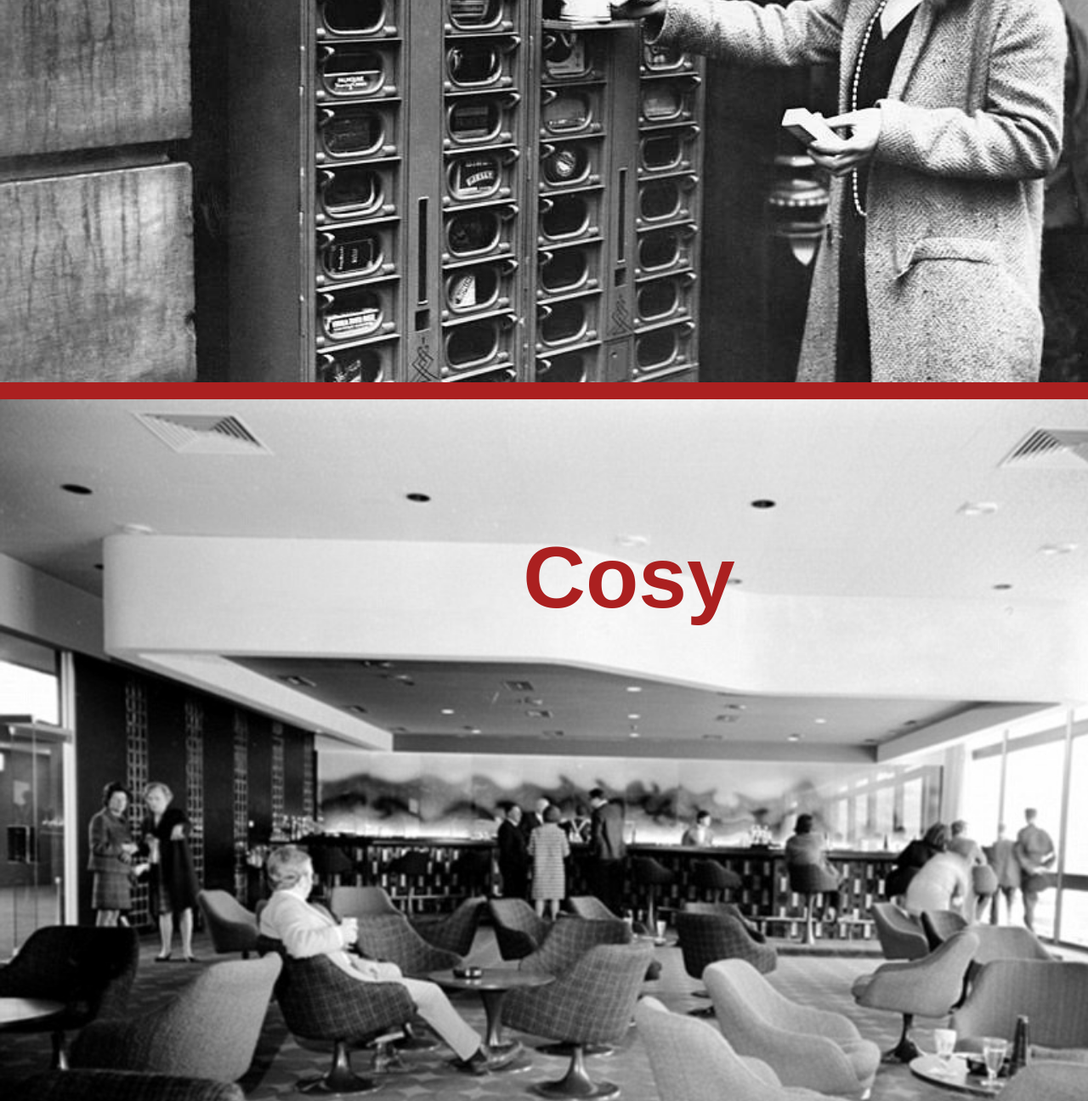
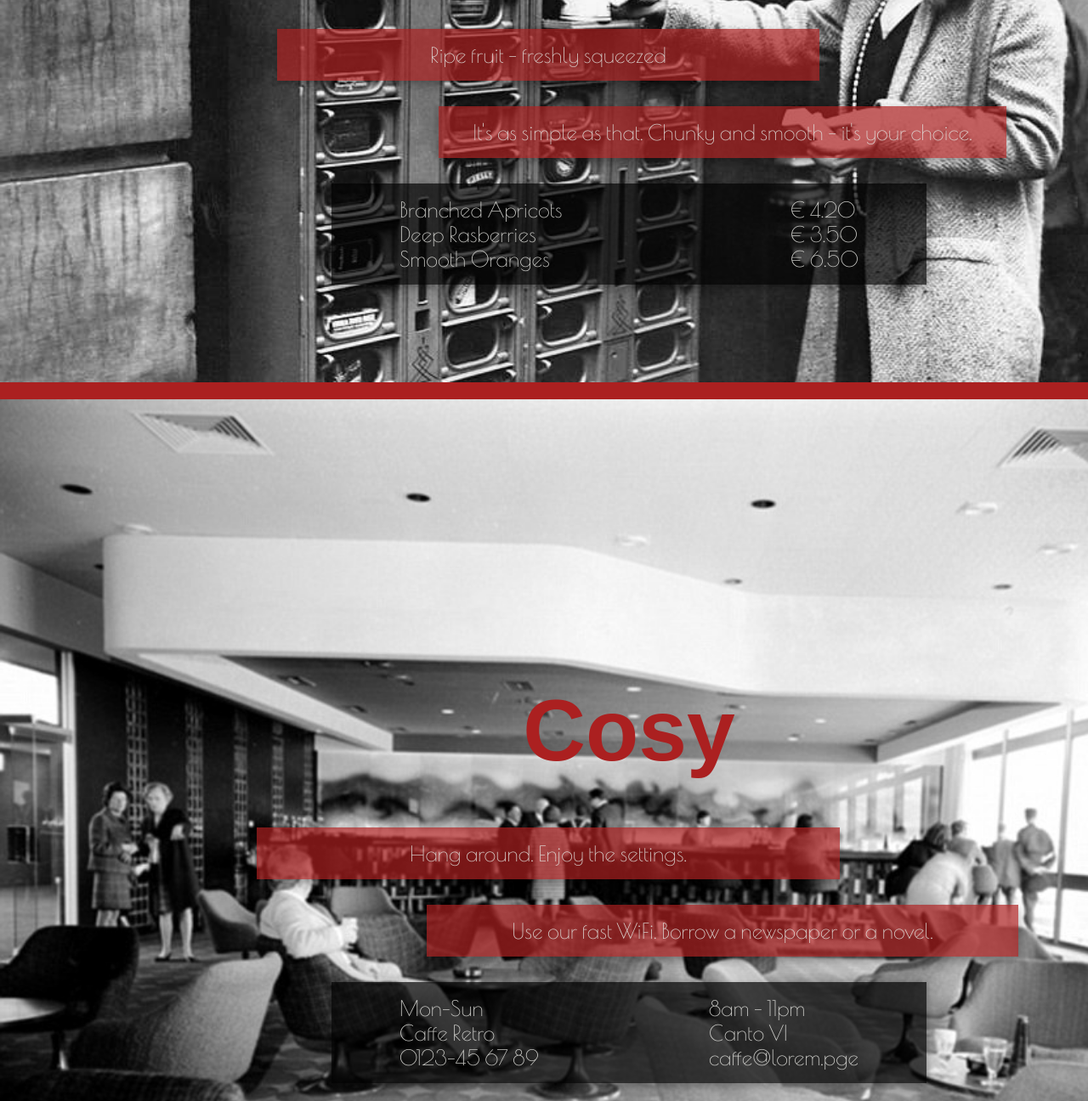
Before and after one commit to SofiaHjerpe/lexicon-css-uppgift, a plain HTML site: page index.html in a window 1280 px wide. Shown: the part 1420-2716 px from the top of the page at 85% size. Drawn offline with nearby package versions, Linux system fonts and the light colour scheme; a web font is replaced by a local one.

Commit message:
add boxes to all sections. Make header position fixed.

```diff
--- a/index.html
+++ b/index.html
@@ -59,10 +59,64 @@
         </div>
       </section>
       <section class="juicy" id="section2">
-        <h1>Juicy</h1>
+        <div class="box-container">
+          <h1 class="heading">Juicy</h1>
+
+          <div class="secondbox" id="b1">
+            <p class="box-text">
+              Ripe fruit - freshly squeezed
+            </p>
+          </div>
+          <div class="box" id="b2">
+            <p class="box-text">
+              It's as simple as that. Chunky and smooth - it's your choice.
+            </p>
+          </div>
+          <div class="thirdbox">
+
+              <div class="list">
+                <p>Branched Apricots</p>
+                <p>Deep Rasberries</p>
+                <p>Smooth Oranges</p>
+            </div>
+
+              <div class="list">
+                <p>€ 4.20</p>
+                <p>€ 3.50</p>
+                <p>€ 6.50</p>
+              </div>
+
+        </div>
       </section>
       <section class="cosy" id="section3">
-        <h1>Cosy</h1>
+        <div class="box-container">
+          <h1 class="heading" id="headingthree">Cosy</h1>
+
+          <div class="box" id="b1">
+            <p class="box-text">
+              Hang around. Enjoy the settings.
+            </p>
+          </div>
+          <div class="secondbox" id="b2">
+            <p class="box-text">
+              Use our fast WiFi. Borrow a newspaper or a novel.
+            </p>
+          </div>
+          <div class="thirdbox">
+
+              <div class="list">
+                <p>Mon-Sun</p>
+                <p>Caffe Retro</p>
+                <p>0123-45 67 89</p>
+            </div>
+
+              <div class="list">
+                <p>8am - 11pm</p>
+                <p>Canto VI</p>
+                <p>caffe@lorem.pge</p>
+              </div>
+
+        </div>
       </section>
     </section>
   </body>
--- a/style.css
+++ b/style.css
@@ -2,18 +2,28 @@ body {
   background-color: rgb(171, 32, 32);
   margin: 0;
 }
+header {
+  background-color: #34242eaa;
+  height: 80px;
+  display: flex;
+  position: fixed;
+  width: 100%;
+  align-items: center;
+}
 nav {
   display: flex;
+  position: relative;
   justify-content: space-around;
   flex: 1;
   margin-inline: 500px;
+
 }
 .box-container {
   display: flex;
   flex-direction: column;
   justify-content: center;
   align-items: center;
-  gap: 25px;
+  gap: 30px;
 }
 .box {
   display: flex;
@@ -23,11 +33,24 @@ nav {
   background-color: rgba(171, 32, 32, 0.7);
   margin-inline: 0 190px;
 }
+#b1 {
+  margin-inline: 0 190px;
+  padding: 16px 180px;
+}
+#b2 {
+  margin-inline: 220px 0;
+}
 .secondbox {
   padding: 16px 100px;
   box-shadow: 0 4px 8px 0 rgba(0, 0, 0, 0.2), 0 6px 20px 0 rgba(0, 0, 0, 0.19);
   background-color: rgba(171, 32, 32, 0.7);
   margin-inline: 220px 0;
+}
+.heading {
+  padding-top: 210px;
+}
+#headingthree {
+  padding-top: 230px;
 }
 .thirdbox {
   display: flex;
@@ -51,12 +74,6 @@ nav {
   align-self: flex-start;
   margin: 0;
   margin-inline: 30px;
-}
-header {
-  background-color: #34242eaa;
-  height: 80px;
-  display: flex;
-  align-items: center;
 }
 .box-text {
   display: flex;
```
